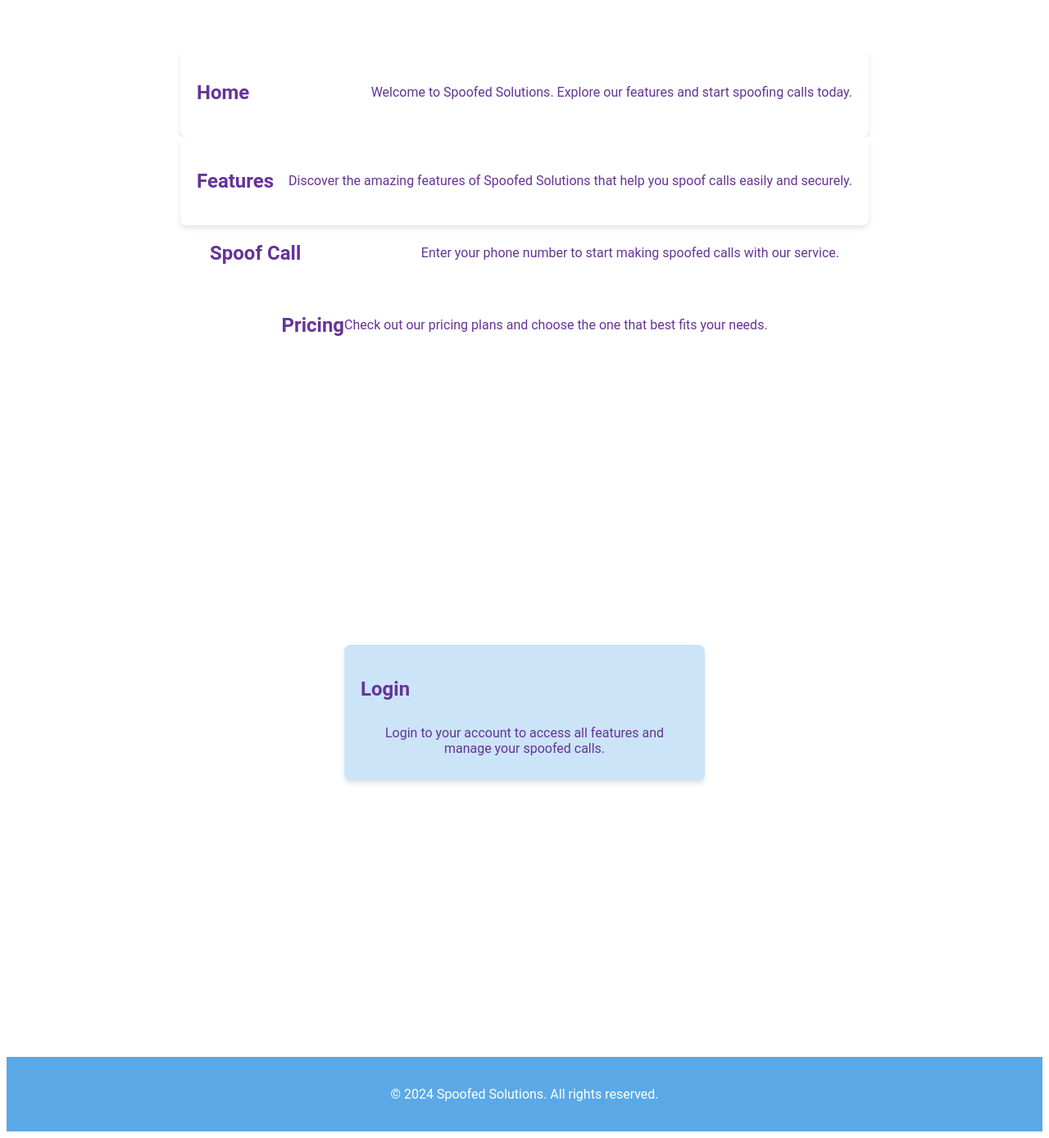
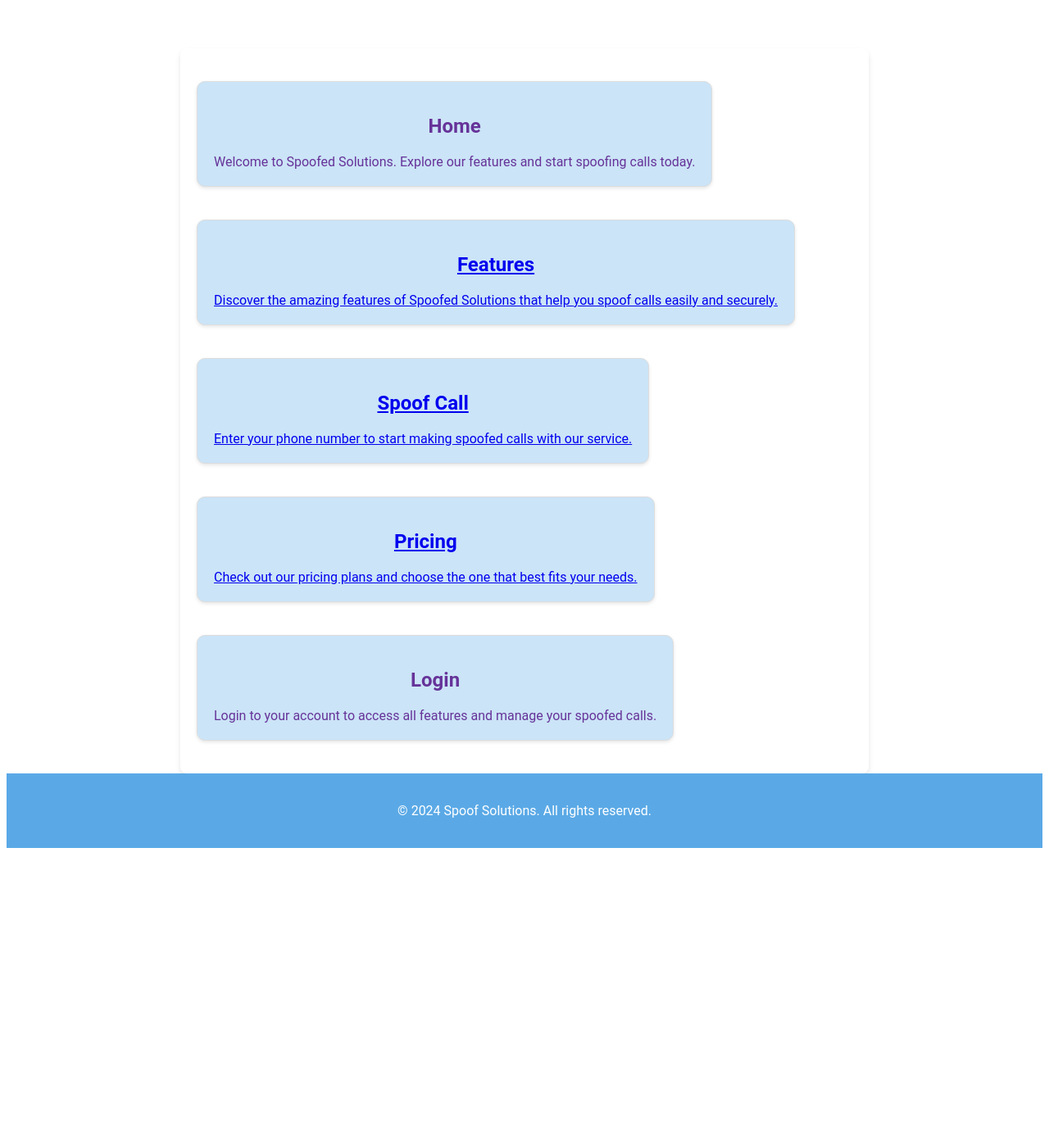
Before and after one commit to rwdvlpmnt/spoofed, a Django app: template templates/navigation.html in a window 1280 px wide. Shown: the part 132-1521 px from the top of the page at 82% size. After the commit the page ends 1167 px from the top, so only its background shows below. Run offline with Django 3.2, Linux system fonts and the light colour scheme; the template is opened without the code that fills it, so the values that code supplies are empty.

Commit message:
navigation update

```diff
--- a/static/css/styles.css
+++ b/static/css/styles.css
@@ -500,14 +500,14 @@
 }
 
 /* Mobile styles */
-@media (max-width: 768px) {
+@media (max-width: 768px) {''
     .register-section .container, .login-section .container {
         padding: 10px;
     }
 }
 
 /* Container styles */
-.home-section .container, .features-section .container{
+.home-section .container, .features-section .container, .nav-section .container{
     max-width: 768px;
     margin: 0 auto;
     padding: 20px;
@@ -549,7 +549,7 @@
 
 /* Mobile styles */
 @media (max-width: 768px) {
-    .home-section .container, .features-section .container{
+    .home-section .container, .features-section .container, .nav-section .container{
         padding: 10px;
     }
 
@@ -704,18 +704,18 @@
 }
 
 /* General styles */
-.home-section .container, .features-section .container{
+.home-section .container, .features-section .container, .nav-section .container{
     max-width: 800px;
     margin: 0 auto;
     padding: 20px;
 }
 
-.home-section h2, .features-section h2{
+.home-section h2, .features-section h2, .nav-section h2{
     text-align: center;
     margin-bottom: 20px;
 }
 
-.home-section p, .features-section p{
+.home-section p, .features-section p, .nav-section p{
     text-align: justify;
 }
 
--- a/templates/base.html
+++ b/templates/base.html
@@ -47,7 +47,7 @@
     </main>
 
     <footer>
-        <p>&copy; 2024 Spoofed Solutions. All rights reserved.</p>
+        <p>&copy; 2024 Spoof Solutions. All rights reserved.</p>
     </footer>
 
     <script src="https://code.jquery.com/jquery-3.6.0.min.js"></script>
--- a/templates/navigation.html
+++ b/templates/navigation.html
@@ -19,36 +19,34 @@
     </div>
 </section>
 
-<section class="home-section">
+<section class="nav-section">
     <div class="container">
+        <div class="feature-block" id="feature1">
+        <a href="{% url 'home' %}"></a>
         <h2>Home</h2>
         <p>Welcome to Spoofed Solutions. Explore our features and start spoofing calls today.</p>
-    </div>
-</section>
+        </div>
 
-<section class="features-section">
-    <div class="container">
+    <div class="feature-block" id="feature2">
+        <a href="{% url 'features' %}">
         <h2>Features</h2>
         <p>Discover the amazing features of Spoofed Solutions that help you spoof calls easily and securely.</p>
     </div>
-</section>
 
-<section class="spoof-call-section">
-    <div class="container">
+    <div class="feature-block" id="feature3">
+        <a href="{% url 'phone_input' %}">
         <h2>Spoof Call</h2>
         <p>Enter your phone number to start making spoofed calls with our service.</p>
     </div>
-</section>
 
-<section class="pricing-section">
-    <div class="container">
+    <div class="feature-block" id="feature4">
+    <a href="{% url 'pricing' %}">
         <h2>Pricing</h2>
         <p>Check out our pricing plans and choose the one that best fits your needs.</p>
     </div>
-</section>
 
-<section class="login-section">
-    <div class="container">
+    <div class="feature-block" id="feature5">
+        <a href="{% url 'login' %}"></a>
         <h2>Login</h2>
         <p>Login to your account to access all features and manage your spoofed calls.</p>
     </div>
@@ -63,7 +61,7 @@
 <script>
     document.addEventListener('DOMContentLoaded', function () {
         const menuIcon = document.querySelector('.menu-icon');
-        const navMenu = document.querySelector('.header-right nav ul');
+        const navMenu = document.querySelector('.nav-menu'); //.header-right nav ul');
 
         menuIcon.addEventListener('click', function () {
             navMenu.classList.toggle('show-menu');
@@ -71,4 +69,28 @@
     });
 </script>
 
+<script>
+    document.addEventListener('DOMContentLoaded', function () {
+        const options = {
+            threshold: 0.5
+        };
+
+        const callback = (entries, observer) => {
+            entries.forEach(entry => {
+                if (entry.isIntersecting) {
+                    entry.target.classList.add('rotate');
+                } else {
+                    entry.target.classList.remove('rotate');
+                }
+            });
+        };
+
+        const observer = new IntersectionObserver(callback, options);
+
+        document.querySelectorAll('.nav-section').forEach(block => {
+            observer.observe(block);
+        });
+    });
+</script>
+
 {% endblock %}
```
Also changed, not shown: templates/features.html (+5 -5 lines), templates/home.html (+7 -7 lines), backup/-main.html (renamed from templates/main.html).
